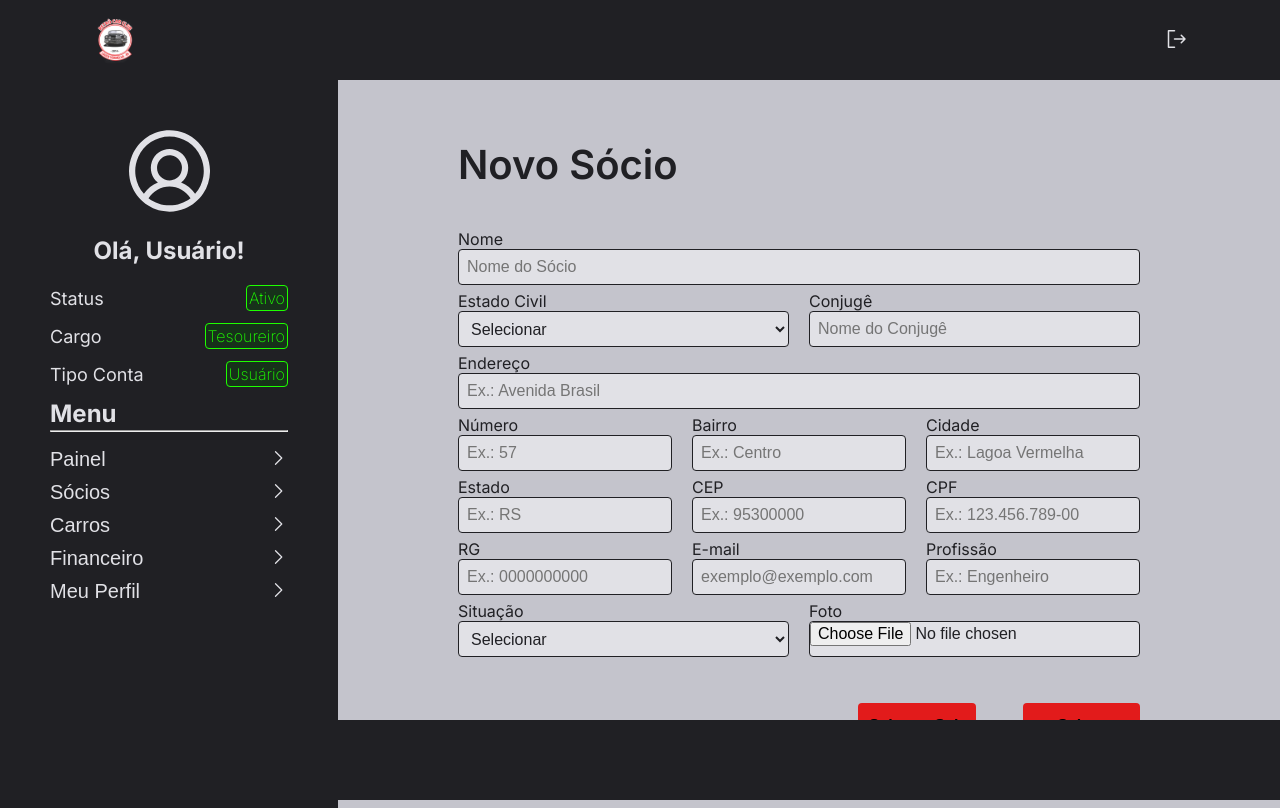
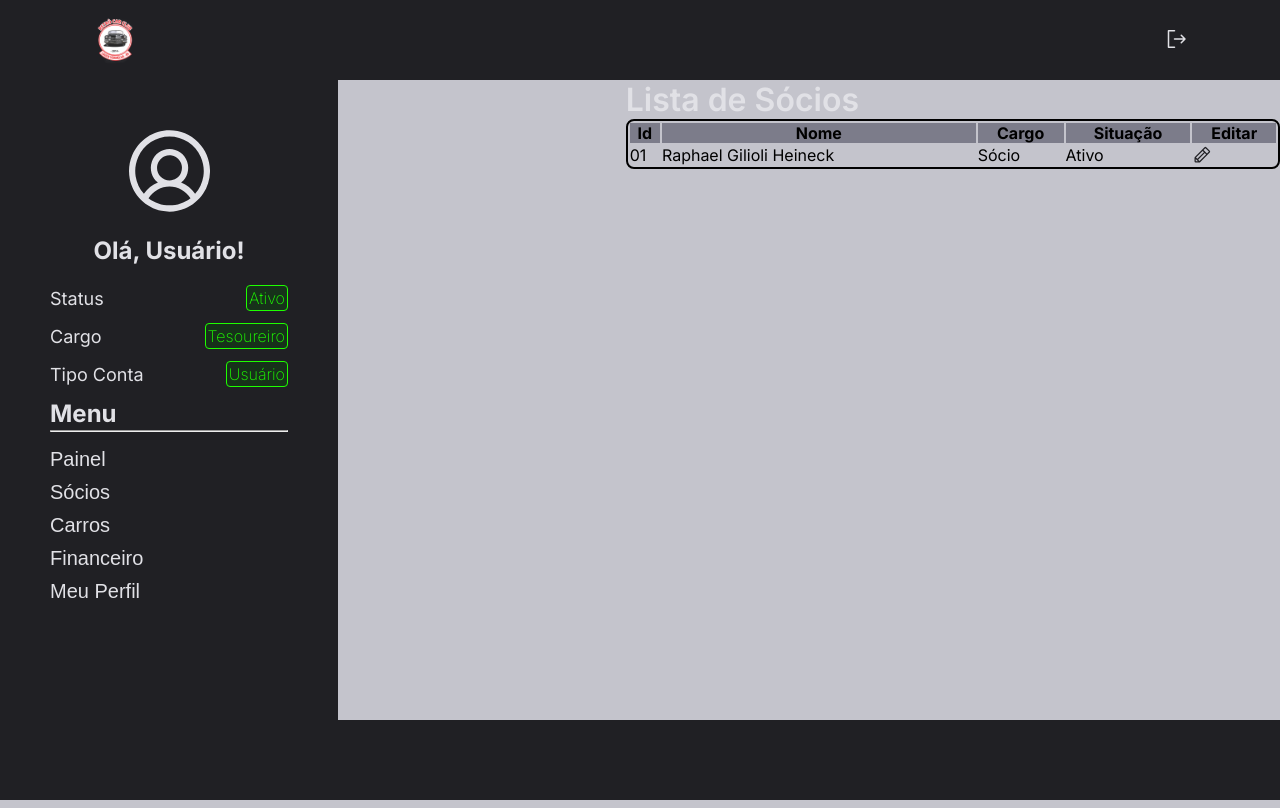
Before and after one commit to rheineck/controleSociosRetro, a React (Vite) app in the folder web/: page / in a window 1280 px wide. Built offline with nearby package versions, Linux system fonts and the light colour scheme.

Commit message:
web: Added routes and authentication hooks. Initiated new page to show all associates

```diff
--- a/web/package.json
+++ b/web/package.json
@@ -13,6 +13,7 @@
     "@phosphor-icons/react": "^2.1.7",
     "react": "^18.3.1",
     "react-dom": "^18.3.1",
+    "react-router-dom": "^6.26.1",
     "styled-components": "^6.1.12"
   },
   "devDependencies": {
--- a/web/src/components/Menu/index.jsx
+++ b/web/src/components/Menu/index.jsx
@@ -1,4 +1,4 @@
-import { CaretRight } from '@phosphor-icons/react'
+import { Link } from 'react-router-dom'
 
 import userPlaceholder from '../../assets/userPlaceholder.svg'
 
@@ -36,11 +36,15 @@ export function Menu () {
       <div className="menu">
         <h2>Menu</h2>
         <hr />
-        <ButtonText title="Painel" icon={CaretRight} />
-        <ButtonText title="Sócios" icon={CaretRight} />
-        <ButtonText title="Carros" icon={CaretRight} isDisabled={true}/>
-        <ButtonText title="Financeiro" icon={CaretRight} isDisabled={true}/>
-        <ButtonText title="Meu Perfil" icon={CaretRight} />
+        {/* <Link to="/"> */}
+          <ButtonText title="Painel" />
+        {/* </Link> */}
+        {/* <Link to="/associates"> */}
+          <ButtonText title="Sócios" />
+        {/* </Link> */}
+        <ButtonText title="Carros" isDisabled={true}/>
+        <ButtonText title="Financeiro" isDisabled={true}/>
+        <ButtonText title="Meu Perfil" />
       </div>
     </Container>
   )
--- /dev/null
+++ b/web/src/hooks/auth.jsx
@@ -0,0 +1,11 @@
+import { createContext, useContext, useState, useEffect } from "react";
+
+export const AuthContext = createContext({});
+
+function useAuth() {
+  const context = useContext(AuthContext)
+
+  return context
+}
+
+export { AuthProvider, useAuth }
--- a/web/src/main.jsx
+++ b/web/src/main.jsx
@@ -1,19 +1,19 @@
-import { StrictMode } from 'react'
-import { createRoot } from 'react-dom/client'
-import GlobalStyles from './styles/global'
-import { ThemeProvider } from 'styled-components'
+import { StrictMode } from 'react';
+import { createRoot } from 'react-dom/client';
+import GlobalStyles from './styles/global';
+import { ThemeProvider } from 'styled-components';
 
-import theme from './styles/theme'
+import theme from './styles/theme';
 
-import { SignIn } from './pages/SignIn'
-import { Home } from './pages/Home'
-import { Associates } from './pages/Associates'
+import { Routes } from "./routes";
+import { AssociatesRegister } from './pages/AssociatesRegister';
 
 createRoot(document.getElementById('root')).render(
   <StrictMode>
     <ThemeProvider theme={theme}>
       <GlobalStyles />
-      <Associates />
+      {/* <Routes /> */}
+      <AssociatesRegister />
     </ThemeProvider>
-  </StrictMode>,
+  </StrictMode>
 )
--- /dev/null
+++ b/web/src/pages/AssociatesRegister/index.jsx
@@ -0,0 +1,40 @@
+import { Link } from "react-router-dom";
+import { Pencil } from "@phosphor-icons/react";
+
+import { Container } from "./styles";
+
+import { Header } from "../../components/Header";
+import { Footer } from "../../components/Footer";
+import { Menu } from "../../components/Menu";
+import { ButtonText } from "../../components/ButtonText";
+
+export function AssociatesRegister () {
+  return (
+    <Container>
+      <Header />
+      <main>
+        <Menu />
+        <div className="content">
+          <h1>Lista de Sócios</h1>
+          <table>
+            <tr>
+              <th>Id</th>
+              <th>Nome</th>
+              <th>Cargo</th>
+              <th>Situação</th>
+              <th>Editar</th>
+            </tr>
+            <tr>
+              <td>01</td>
+              <td>Raphael Gilioli Heineck</td>
+              <td>Sócio</td>
+              <td>Ativo</td>
+              <td><ButtonText icon={Pencil} /></td>
+            </tr>
+          </table>
+        </div>
+      </main>
+      <Footer />
+    </Container>
+  )
+}
--- /dev/null
+++ b/web/src/pages/AssociatesRegister/styles.js
@@ -0,0 +1,31 @@
+import styled from "styled-components";
+
+export const Container = styled.div`
+
+main {
+  display: grid;
+  grid-template-areas: "menu content";
+  height: 90vh;
+}
+
+.content {
+  grid-area: content;
+  display: flex;
+  flex-direction: column;
+  height: 90vh;
+}
+
+svg {
+  color: ${({ theme }) => theme.COLORS.GRAY_800};
+}
+
+table {
+  border: 2px solid ${({ theme }) => theme.COLORS.GRAY_600};
+  border-radius: 8px;
+  width: 100%;
+}
+
+table tr:first-child {
+  background-color: ${({ theme }) => theme.COLORS.GRAY_400};
+}
+`
--- a/web/src/pages/Home/index.jsx
+++ b/web/src/pages/Home/index.jsx
@@ -1,3 +1,5 @@
+import { Link } from 'react-router-dom'
+
 import { Container } from './styles'
 
 import { Footer } from '../../components/Footer'
@@ -19,7 +21,9 @@ export function Home () {
           <div className="rapidAccess">
             <div className="associates">
               <h2>Sócios</h2>
-              <Button>Novo Sócio</Button>
+              {/* <Link to="/associates"> */}
+                <Button>Novo Sócio</Button>
+              {/* </Link> */}
               <Button>Acessar Registro</Button>
             </div>
             <div className="cars">
--- /dev/null
+++ b/web/src/routes/app.routes.jsx
@@ -0,0 +1,13 @@
+import { Routes, Route } from "react-router-dom";
+
+import { Home } from "../pages/Home";
+import { Associates } from "../pages/Associates";
+
+export function AppRoutes() {
+  return (
+    <Routes>
+      <Route path="/" element={<Home/>} />
+      <Route path="/associates" element={<Associates />} />a
+    </Routes>
+  )
+}
--- /dev/null
+++ b/web/src/routes/auth.routes.jsx
@@ -0,0 +1,11 @@
+import { Routes, Route } from "react-router-dom";
+
+import { SignIn } from "../pages/SignIn";
+
+export function AuthRoutes() {
+  return (
+    <Routes>
+      <Route path="/" element={<SignIn />} />
+    </Routes>
+  )
+}
--- /dev/null
+++ b/web/src/routes/index.jsx
@@ -0,0 +1,12 @@
+import { BrowserRouter } from "react-router-dom";
+
+import { AppRoutes } from "./app.routes";
+import { AuthRoutes } from "./auth.routes";
+
+export function Routes() {
+  return (
+    <BrowserRouter>
+      <AppRoutes />
+    </BrowserRouter>
+  )
+}
--- a/web/src/styles/global.js
+++ b/web/src/styles/global.js
@@ -22,6 +22,10 @@ export default createGlobalStyle`
     cursor: pointer;
   }
 
+  a {
+    text-decoration: none;
+  }
+
   h1 {
     color: ${({ theme }) => theme.COLORS.GRAY_100};
     font-size: 32px;
```
Also changed, not shown: 1 other file (tests, documents, lock files or other folders).
